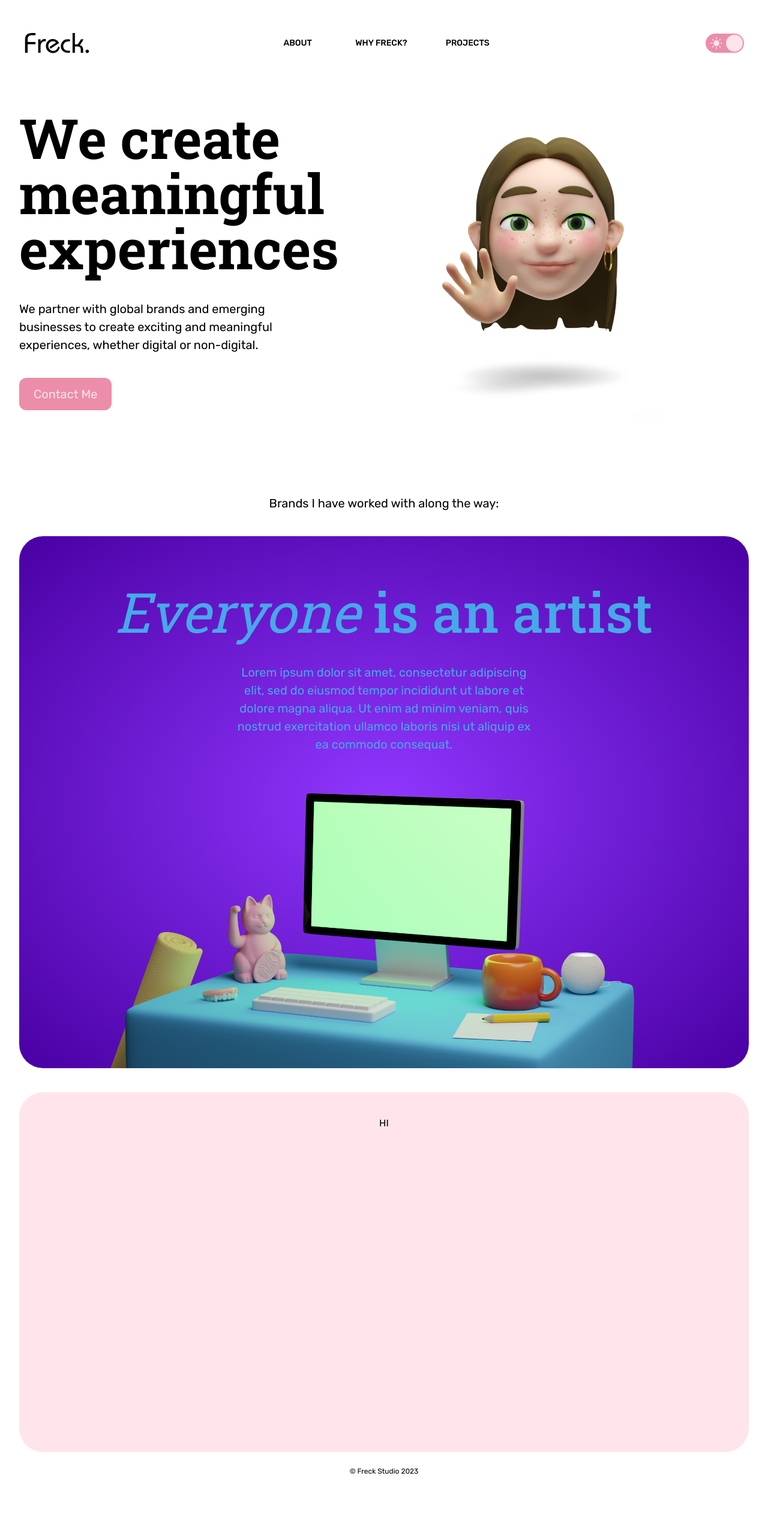
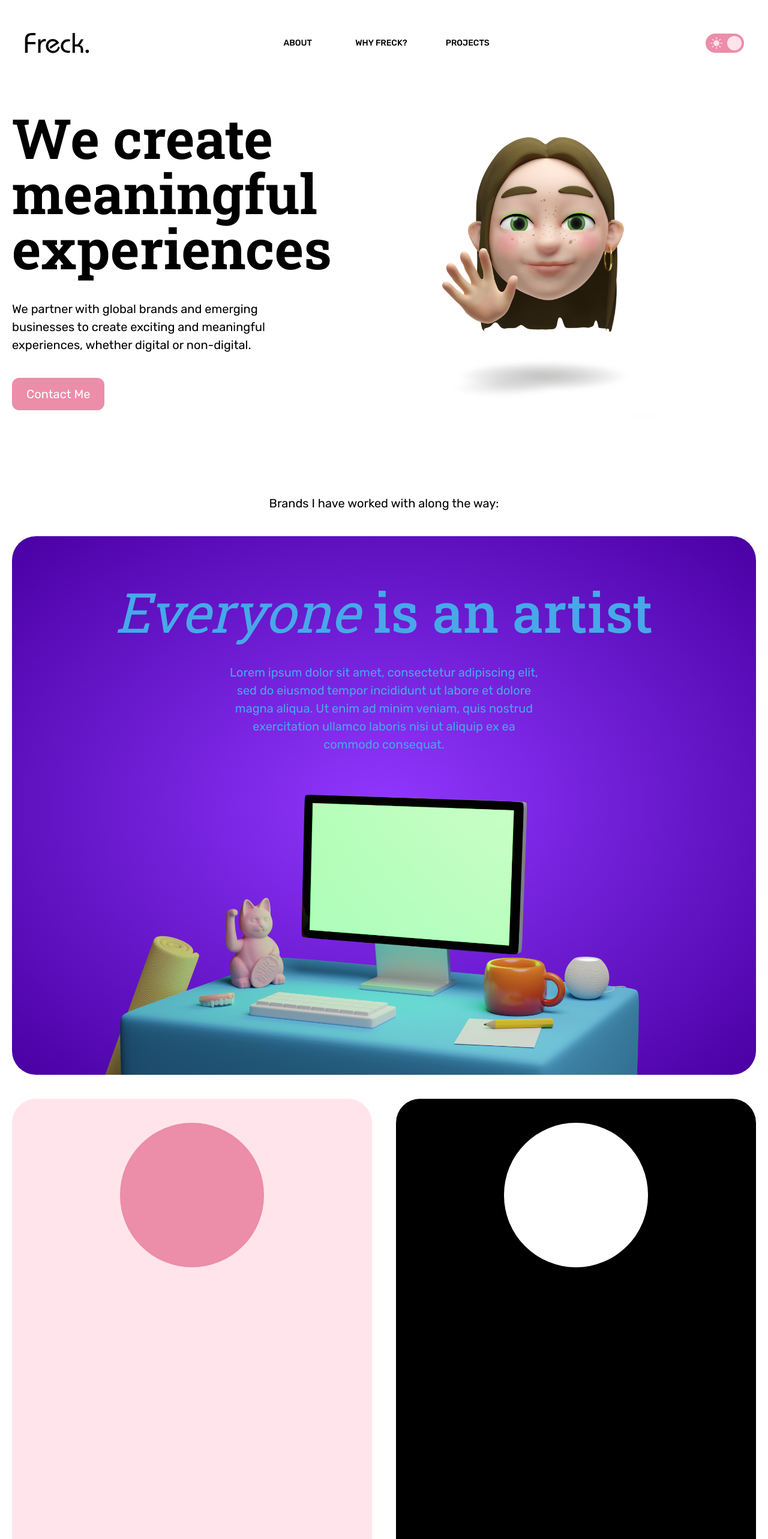
Before and after one commit to WoutervanderLaan/Freck-Studio-NextJS, a Next.js app: page / in a window 1280 px wide. Shown: the top 2566 px of the page at 60% size. Before the commit the page ends 2486 px from the top, so only its background shows below. Built offline with nearby package versions, Linux system fonts and the light colour scheme; a web font is replaced by a local one.

Commit message:
styling changes; added focusRing

```diff
--- a/src/app/layout.tsx
+++ b/src/app/layout.tsx
@@ -123,7 +123,9 @@
                     )}
                 >
                     <Navbar />
-                    <main className="flex-1 flex flex-col">{children}</main>
+                    <main className="flex-1 flex flex-col gap-10">
+                        {children}
+                    </main>
                     <Footer />
                 </body>
             </ThemeContextProvider>
--- a/src/app/page.tsx
+++ b/src/app/page.tsx
@@ -5,18 +5,24 @@
 
 const HomePage = () => {
     return (
-        <div className="w-full flex-1 flex flex-col gap-10 items-center justify-center">
+        <>
             <Intro />
             <Brands />
             <section className="container" id="about">
                 <WhoCard />
             </section>
-            <section className="container" id="why">
-                <Card backgroundColor="bg-pink" className="w-full h-[600px]">
-                    HI
+            <section
+                className="container flex flex-col gap-10 lg:flex-row"
+                id="why"
+            >
+                <Card backgroundColor="bg-pink" className="w-full h-[800px]">
+                    <div className="bg-pink-dark w-[60%] aspect-square rounded-full" />
+                </Card>
+                <Card backgroundColor="bg-black" className="w-full h-[800px]">
+                    <div className="bg-white w-[60%] aspect-square rounded-full" />
                 </Card>
             </section>
-        </div>
+        </>
     )
 }
 
--- a/src/components/AriaLink.tsx
+++ b/src/components/AriaLink.tsx
@@ -2,7 +2,7 @@
 
 import Link from 'next/link'
 import { ReactNode, useRef } from 'react'
-import { AriaLinkOptions, useLink } from 'react-aria'
+import { AriaLinkOptions, useLink, useFocusRing } from 'react-aria'
 
 type AriaLinkProps = {
     children: ReactNode
@@ -15,17 +15,26 @@
 const AriaLink = (props: AriaLinkProps & AriaLinkOptions) => {
     const linkRef = useRef<HTMLAnchorElement>(null)
     const { linkProps } = useLink(props, linkRef)
+    const { isFocusVisible, focusProps } = useFocusRing()
     const { children, href, target, rel, className } = props
 
     return (
         <Link
             {...linkProps}
+            {...focusProps}
             ref={linkRef}
             href={href}
             rel={rel}
             target={target}
             className={className}
             draggable="false"
+            style={{
+                WebkitAppearance: 'none',
+                appearance: 'none',
+                outline: isFocusVisible ? '3px solid dodgerblue' : 'none',
+                transitionDuration: '200ms',
+                outlineOffset: 2,
+            }}
         >
             {children}
         </Link>
--- a/src/components/Button.tsx
+++ b/src/components/Button.tsx
@@ -1,6 +1,6 @@
 'use client'
 
-import { AriaButtonProps, useButton } from 'react-aria'
+import { AriaButtonProps, useButton, useFocusRing } from 'react-aria'
 import { ReactNode, useRef } from 'react'
 import classNames from 'classnames'
 import AriaLink from './AriaLink'
@@ -9,7 +9,7 @@
 
 const variantStyles: Record<ButtonStyleVariants, string> = {
     default:
-        'w-fit px-6 py-3 rounded-xl bg-pink-dark text-pink hover:bg-pink hover:text-pink-dark duration-100',
+        'w-fit px-6 py-3 rounded-xl bg-pink-dark text-white duration-100 hover:bg-pink hover:text-pink-dark dark:bg-green dark:hover:bg-white dark:hover:text-green',
     ghost: 'p-2 rounded-full md:p-4 md:text-[14px]',
     switch: 'rounded-full h-8 w-16 hover:scale-110 flex justify-between items-center p-1.5 border-2',
 }
@@ -87,10 +87,23 @@
 ) => {
     const buttonRef = useRef<HTMLButtonElement>(null)
     const { buttonProps } = useButton(props, buttonRef)
+    const { isFocusVisible, focusProps } = useFocusRing()
     const { children, className } = props
 
     return (
-        <button ref={buttonRef} {...buttonProps} className={className}>
+        <button
+            ref={buttonRef}
+            {...buttonProps}
+            {...focusProps}
+            className={className}
+            style={{
+                WebkitAppearance: 'none',
+                appearance: 'none',
+                outline: isFocusVisible ? '3px solid dodgerblue' : 'none',
+                transitionDuration: '200ms',
+                outlineOffset: 2,
+            }}
+        >
             {children}
         </button>
     )
--- a/src/components/Memoji.tsx
+++ b/src/components/Memoji.tsx
@@ -91,7 +91,7 @@
                 type: 'tween',
                 ease: 'easeInOut',
             }}
-            className="max-w-[600px]"
+            className="sm:max-w-[600px]"
         >
             <Image
                 src={variant}
--- a/src/components/Navbar.tsx
+++ b/src/components/Navbar.tsx
@@ -20,18 +20,18 @@
                     <Logo />
                 </AriaLink>
                 <div className="flex flex-row items-center gap-4 md:gap-8 text-sm font-medium pointer-cursor">
-                    <MagneticButton href="#about" ariaLabel="Section Who">
+                    <MagneticButton href="#about" ariaLabel="Section About">
                         ABOUT
                     </MagneticButton>
-                    <MagneticButton href="#why" ariaLabel="Section What">
+                    <MagneticButton href="#why" ariaLabel="Section Why Freck">
                         WHY FRECK?
                     </MagneticButton>
-                    <MagneticButton href="/" ariaLabel="Section Work">
+                    <MagneticButton href="/" ariaLabel="Section Projects">
                         PROJECTS
                     </MagneticButton>
                 </div>
                 <div className="hidden lg:block lg:w-[110px]" />
-                <div className="lg:fixed right-10">
+                <div className="lg:fixed right-10 z-30">
                     <Button
                         variant="switch"
                         className="relative bg-pink-dark border-pink-dark border-2 dark:bg-dark-bg dark:border-green"
@@ -45,16 +45,13 @@
                         <Sun />
                         <Moon />
                         <m.div
-                            className="absolute top-0 bg-pink dark:bg-green rounded-full h-7 w-7"
+                            className="absolute top-0 bg-pink dark:bg-green rounded-full h-6 w-6 m-0.5"
                             layout
                             animate={{
                                 left: themeContext?.isDarkMode ? 0 : 32,
                             }}
                             transition={{
                                 duration: 0.2,
-                                type: 'spring',
-                                stiffness: 700,
-                                damping: 30,
                             }}
                         />
                     </Button>
--- a/src/components/icons/Moon.tsx
+++ b/src/components/icons/Moon.tsx
@@ -3,9 +3,8 @@
         width={24}
         height={24}
         viewBox="0 0 100 100"
-        fill="#48a7e9"
         style={{ marginRight: -2 }}
-        className="dark:fill-green"
+        className="fill-pink dark:fill-green"
     >
         <path d="m66.71,63.99c-13.51,0-24.47-10.95-24.47-24.47,0-9.71,5.66-18.11,13.86-22.06-1.82-.31-3.68-.48-5.59-.48-18.23,0-33.01,14.78-33.01,33.01s14.78,33.01,33.01,33.01c15.4,0,28.34-10.55,31.99-24.81-4.26,3.61-9.77,5.79-15.79,5.79Z" />
     </svg>
--- a/src/components/icons/Sun.tsx
+++ b/src/components/icons/Sun.tsx
@@ -5,15 +5,12 @@
         viewBox="0 0 100 100"
         style={{
             strokeWidth: 8,
-            fill: 'none',
-            stroke: '#FFE5EB',
-
             strokeLinecap: 'round',
             strokeMiterlimit: 10,
         }}
-        className="dark:fill-green"
+        className="stroke-pink fill-pink dark:fill-green dark:stroke-green"
     >
-        <circle fill="#FFE5EB" stroke="none" cx="50" cy="50" r="24.09" />
+        <circle stroke="none" cx="50" cy="50" r="24.09" />
         <line x1="50" y1="4.5" x2="50" y2="14.47" />
         <line x1="50" y1="85.53" x2="50" y2="95.5" />
         <line x1="95.5" y1="50" x2="85.53" y2="50" />
--- a/src/components/sections/Intro.tsx
+++ b/src/components/sections/Intro.tsx
@@ -17,15 +17,15 @@
                     or non-digital.
                 </h2>
                 <Button
-                    onPress={() => console.log('hi')}
-                    variant="default"
+                    onPress={() => alert('Contact')}
                     className="self-center lg:self-start"
+                    ariaLabel="Contact"
                 >
                     <span className="xl:text-base-variant">Contact Me</span>
                 </Button>
             </div>
             <div className="w-full flex justify-center">
-                <div className="relative aspect-square h-[100vw] self-center sm:h-[600px] lg:self-start">
+                <div className="relative aspect-square h-[100vw] scale-110 self-center sm:scale-100 sm:h-[600px] lg:self-start">
                     <Memoji />
                 </div>
             </div>
--- a/src/components/sections/brands.tsx
+++ b/src/components/sections/brands.tsx
@@ -8,10 +8,10 @@
 
 const Brands = () => {
     return (
-        <div className="container w-full flex flex-col justify-center items-center py-10 lg:py-0">
-            <p className="text-sm md:text-base lg:text-base-variant">
+        <section className="container flex flex-col justify-center items-center py-10 lg:py-0">
+            <h3 className="text-sm md:text-base lg:text-base-variant">
                 Brands I have worked with along the way:
-            </p>
+            </h3>
             {/* <div className="flex flex-row items-center gap-4 ">
                 <SevenPack />
                 <BA />
@@ -21,7 +21,7 @@
                 <IV />
                 <Ignitis />
             </div> */}
-        </div>
+        </section>
     )
 }
 
--- a/tailwind.config.ts
+++ b/tailwind.config.ts
@@ -63,7 +63,7 @@
 
         container: {
             center: true,
-            padding: '2rem',
+            padding: '1.25rem',
         },
     },
     plugins: [],
```
